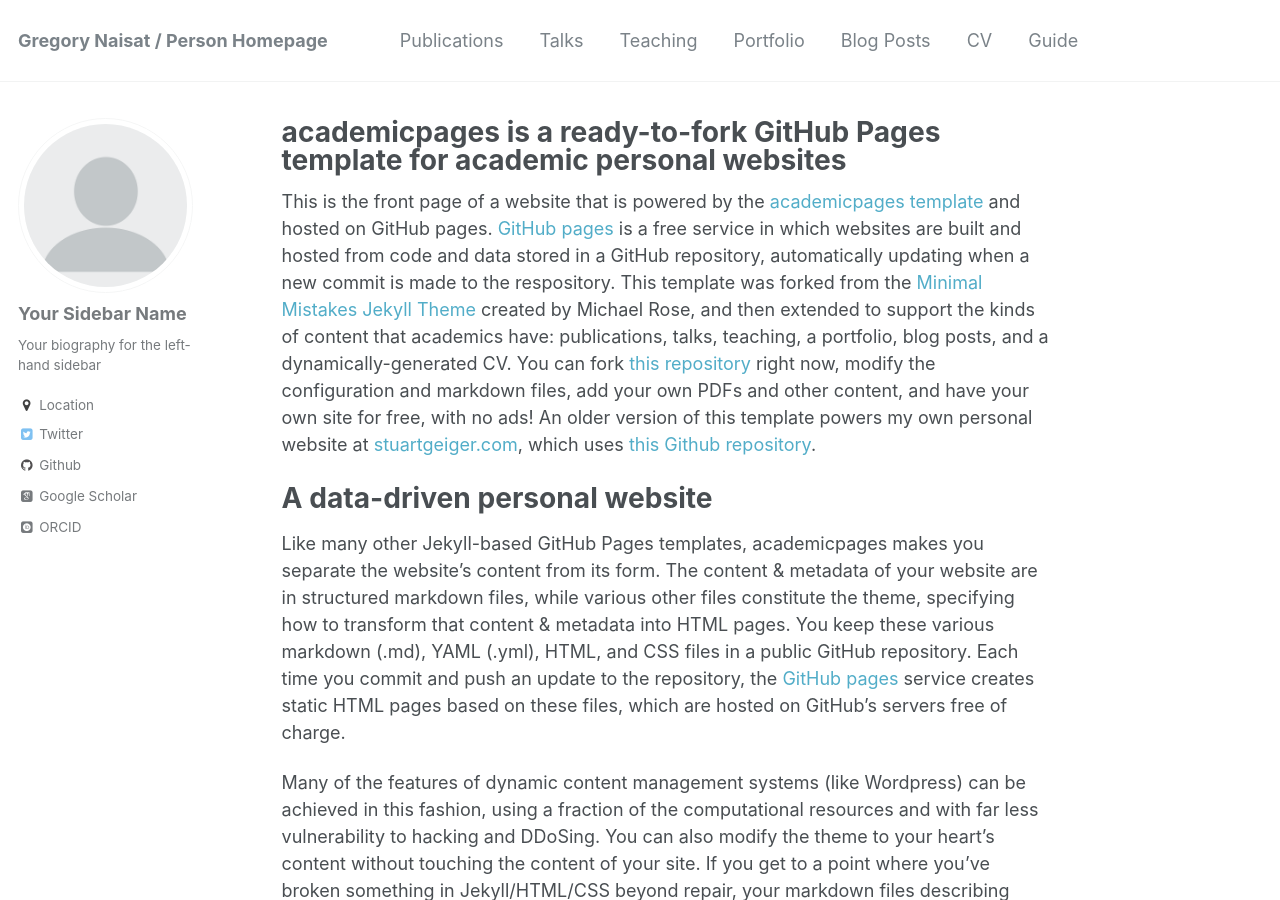
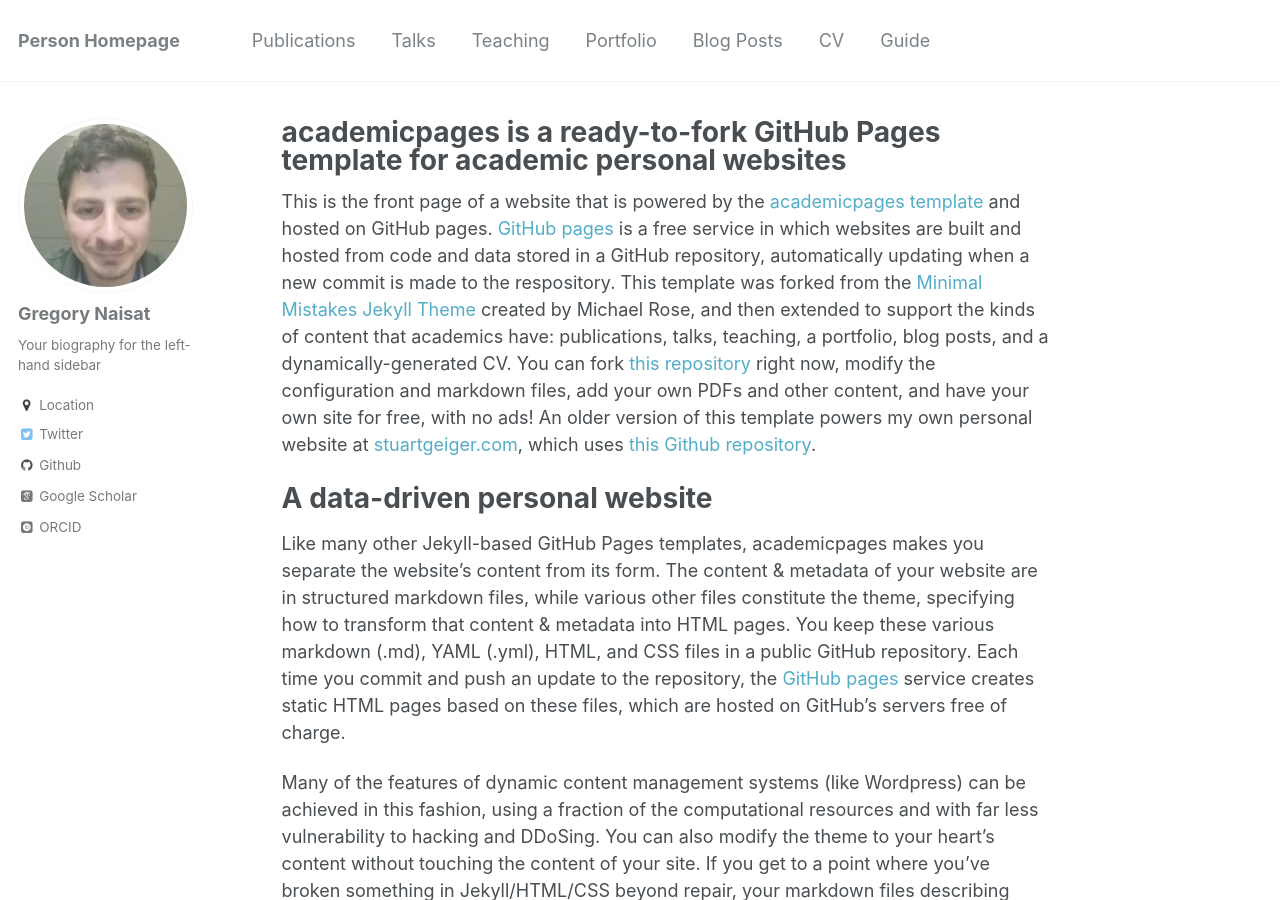
Before and after one commit to sgregnt/sgregnt.github.io, a Jekyll site: the page built from _pages/about.md, in a window 1280 px wide and 900 px high. Built offline with Jekyll 4.4.1, drawn with Linux system fonts in a browser that asks for light colours; some web fonts are replaced; part of the change alters nothing that is shown.

```diff
--- a/_config.yml
+++ b/_config.yml
@@ -7,7 +7,7 @@
 
 # Site Settings
 locale                   : "en-US"
-title                    : "Gregory Naisat / Person Homepage"
+title                    : "Person Homepage"
 title_separator          : "-"
 name                     : &name "Gregory Naisat"
 description              : &description "personal description"
@@ -79,7 +79,7 @@ analytics:
 
 # Site Author
 author:
-  name             : "Your Sidebar Name"
+  name             : "Gregory Naisat"
   avatar           : "profile.png"
   bio              : "Your biography for the left-hand sidebar"
   location         : "Location"
```
Also changed, not shown: images/profile.png.
